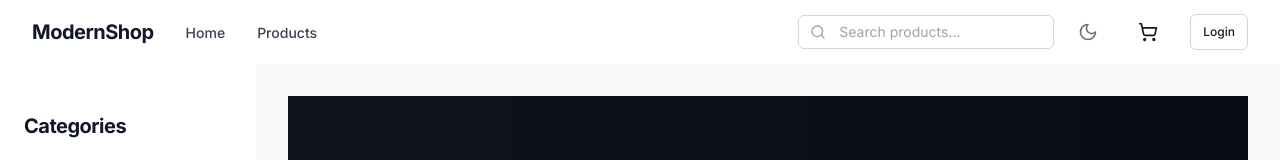
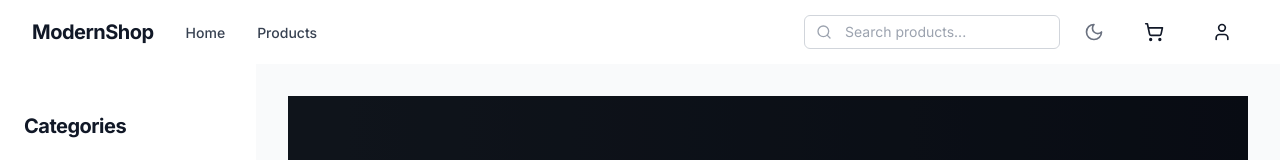
Before and after one commit to MuhammadTaneem/react-ecom-ui, a React (Vite) app: page / in a window 1280 px wide. Shown: the top 160 px of the page. Built offline with nearby package versions, Linux system fonts and the light colour scheme.

Commit message:
Add Profile Icon to Header

```diff
--- a/src/components/layout/Header.tsx
+++ b/src/components/layout/Header.tsx
@@ -1,9 +1,11 @@
-import { Link } from 'react-router-dom';
-import { ShoppingCart, Menu, Search } from 'lucide-react';
+import { Link, useNavigate } from 'react-router-dom';
+import { ShoppingCart, Menu, Search, User } from 'lucide-react';
 import { useState } from 'react';
 import ThemeToggle from '../ui/ThemeToggle';
 import Button from '../ui/Button';
 import { useCart } from '../../hooks/useCart';
+import { useSelector } from 'react-redux';
+import { RootState } from '../../store';
 
 interface HeaderProps {
   onMenuClick: () => void;
@@ -12,6 +14,8 @@ interface HeaderProps {
 const Header = ({ onMenuClick }: HeaderProps) => {
   const { totalItems, open } = useCart();
   const [isScrolled, setIsScrolled] = useState(false);
+  const navigate = useNavigate();
+  const { isAuthenticated } = useSelector((state: RootState) => state.auth);
 
   // Add scroll event listener
   window.addEventListener('scroll', () => {
@@ -21,6 +25,14 @@ const Header = ({ onMenuClick }: HeaderProps) => {
       setIsScrolled(false);
     }
   });
+
+  const handleProfileClick = () => {
+    if (isAuthenticated) {
+      navigate('/profile');
+    } else {
+      navigate('/login');
+    }
+  };
 
   return (
     <header
@@ -99,13 +111,14 @@ const Header = ({ onMenuClick }: HeaderProps) => {
               )}
             </Button>
 
-            <div className="hidden md:block">
-              <Link to="/login">
-                <Button variant="outline" size="sm">
-                  Login
-                </Button>
-              </Link>
-            </div>
+            <Button
+              variant="ghost"
+              onClick={handleProfileClick}
+              aria-label={isAuthenticated ? "View profile" : "Sign in"}
+              className="hidden md:flex"
+            >
+              <User size={20} />
+            </Button>
           </div>
         </div>
       </div>
```
